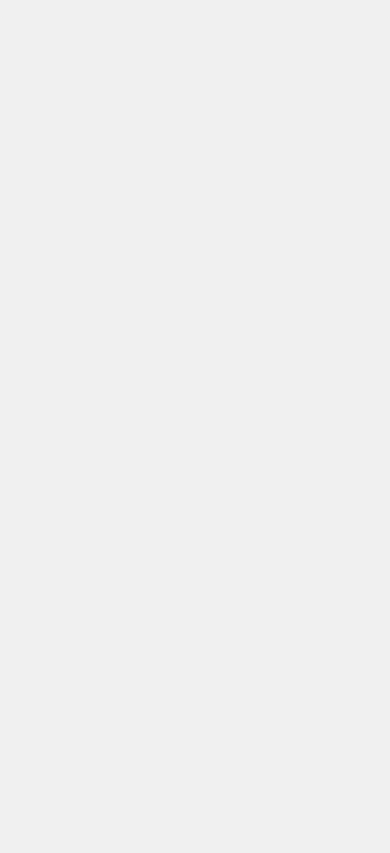
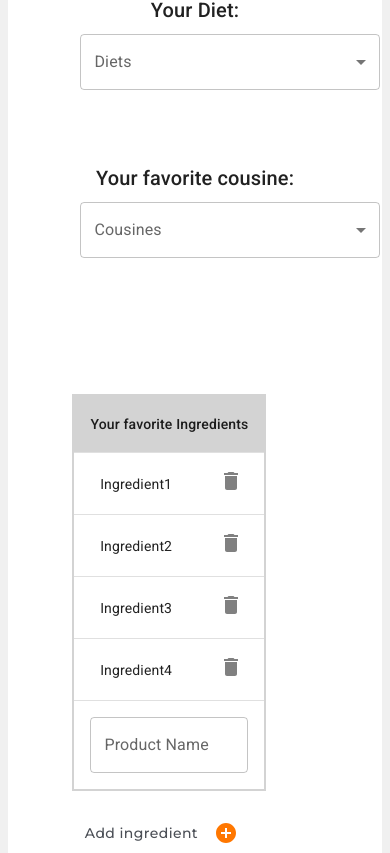
Before and after one commit to Deveneven/TasTier, a React (Create React App) app in the folder frontend/: page /diets in a window 390 px wide. Shown: the part 931-1784 px from the top of the page. Before the commit the page ends 949 px from the top, so only its background shows below. Built offline with nearby package versions, Linux system fonts and the light colour scheme.

Commit message:
Made a diet settings menu, still have to finish responsiveness of it

```diff
--- a/frontend/src/Screen/DietSettingsScreen/DietSettingsScreen.tsx
+++ b/frontend/src/Screen/DietSettingsScreen/DietSettingsScreen.tsx
@@ -5,7 +5,22 @@ import Grid from '@mui/material/Grid';
 import Avatar from '@mui/material/Avatar';
 import Typography from '@mui/material/Typography';
 import IngredientTableDiets from './IngredientTableDiets';
+import MultiSelectMenu from './MultiSelectMenu';
+import Button from '@mui/material/Button';
+
 const DietSettingsScreen = () => {
+  const [options] = React.useState<string[]>([
+    'Oliver Hansen',
+    'Van Henry',
+    'April Tucker',
+    'Ralph Hubbard',
+    'Omar Alexander',
+    'Carlos Abbott',
+    'Miriam Wagner',
+    'Bradley Wilkerson',
+    'Virginia Andrews',
+    'Kelly Snyder',
+  ]);
   return (
     <BaseLayout>
       <Box
@@ -41,18 +56,35 @@ M
         <Grid
           container
           margin="auto"
+          justifyContent="space-between"
           sx={{gap: {xs: '1rem', sm: '2rem'}}}
         >
           <Grid item md={5}
           >
             < IngredientTableDiets buttonName={'allergen'} tableName={'Your allergens'}/>
           </Grid>
-          <Grid item md={5} sx={{textAlign: {xs: 'center', sm: 'left'}, margin: 'auto'}} >
-            <Typography component="h4" variant="h6" sx={{wordWrap: ' break-word', textAlign: 'left'}}>
-                John Doe diet preferences
-            </Typography>
+          <Grid item md={5} >
+            <MultiSelectMenu inputName={'Your Diet:'} label={'Diets'} options={options}/>
+            <MultiSelectMenu inputName={'Your favorite cousine:'} label={'Cousines'} options={options}/>
           </Grid>
         </Grid>
+        <Grid
+          container
+          margin="auto"
+          justifyContent="space-between"
+          sx={{gap: {xs: '1rem', sm: '2rem'}}}
+        >
+          <Grid item md={5}
+          >
+            < IngredientTableDiets buttonName={'ingredient'} tableName={'Your favorite Ingredients'}/>
+          </Grid>
+          <Grid item md={5}>
+            < IngredientTableDiets buttonName={'ingredient'} tableName={'Your least favorite Ingredients'}/>
+          </Grid>
+        </Grid>
+        <Button variant="contained" sx={{width: '300px', margin: 'auto'}}>
+Save
+        </Button>
       </Box>
     </BaseLayout>
   );
--- a/frontend/src/Screen/DietSettingsScreen/IngredientTableDiets.tsx
+++ b/frontend/src/Screen/DietSettingsScreen/IngredientTableDiets.tsx
@@ -10,16 +10,21 @@ import {
 } from '@mui/material';
 import AddCircleIcon from '@mui/icons-material/AddCircle';
 import DeleteIcon from '@material-ui/icons/Delete';
-
+import CustomAutocomplete from '../../Shared/Components/Autocomplete/CustomAutocomplete';
 type IngredientTableDietsProps = {
 tableName: string;
 buttonName: string;
 };
+type ProductType = {
+Id: number;
+Name: String;
+};
+
 const IngredientTableDiets = ({tableName, buttonName}:IngredientTableDietsProps) => {
-  const [testData, setTestData] = useState<Array<any> | undefined>(
-      [{Name: 'Ingredient1'}, {Id: 1, Name: 'Ingredient2'}, {Id: 2, Name: 'Ingredient3'}, {Id: 3, Name: 'Ingredient4'}],
+  const [testData, setTestData] = useState<Array<ProductType>>(
+      [{Id: 0, Name: 'Ingredient1'}, {Id: 1, Name: 'Ingredient2'}, {Id: 2, Name: 'Ingredient3'}, {Id: 3, Name: 'Ingredient4'}],
   );
-
+  const [productName, setProductName] = useState<String>('');
   return (
     <div>
       <TableContainer>
@@ -57,11 +62,28 @@ const IngredientTableDiets = ({tableName, buttonName}:IngredientTableDietsProps)
                 </TableCell>
               </TableRow>
             )}
+            <TableRow>
+              <TableCell align="center" colSpan={2} >
+                <CustomAutocomplete
+                  freeSolo
+                  options={['Bananas', 'Chocolate', 'Milk']}
+                  value={productName}
+                  onChange={(event, newValue) => setProductName(newValue)}
+                  filterSelectedOptions
+                  label='Product Name'
+                  placeholder='Search for specific brand' />
+              </TableCell>
+            </TableRow>
           </TableBody>
         </Table>
         <Button
           fullWidth
-          sx={{mt: 3, marginInline: 'auto', textAlign: 'center'}}>
+          sx={{mt: 3, marginInline: 'auto', textAlign: 'center'}}
+          onClick= {() => {
+            if (!productName) return;
+            if (testData) setTestData((testData) =>[...testData, {Id: testData?.length, Name: productName}] );
+            else setTestData([{Id: 0, Name: productName}]);
+          }}>
          Add {buttonName} <AddCircleIcon sx={{marginBlock: '0 !important', marginInline: '1rem', color: 'hsl(28, 100%, 50%)'}}/>
         </Button>
       </TableContainer>
--- /dev/null
+++ b/frontend/src/Screen/DietSettingsScreen/MultiSelectMenu.tsx
@@ -0,0 +1,49 @@
+import React from 'react';
+import OutlinedInput from '@mui/material/OutlinedInput';
+import InputLabel from '@mui/material/InputLabel';
+import MenuItem from '@mui/material/MenuItem';
+import FormControl from '@mui/material/FormControl';
+import Select, {SelectChangeEvent} from '@mui/material/Select';
+import Typography from '@mui/material/Typography';
+
+type MultiSelectMenuProps = {
+inputName:string;
+label: string;
+options : string[];
+};
+
+const MultiSelectMenu = ({inputName, label, options} : MultiSelectMenuProps) => {
+  const [optionValue, setOptionValue] = React.useState<string[]>([]);
+
+  const handleChange = (event: SelectChangeEvent<typeof options>) => {
+    const {
+      target: {value},
+    } = event;
+    setOptionValue(
+      // On autofill we get a stringified value.
+      typeof value === 'string' ? value.split(',') : value,
+    );
+  };
+  return (
+    <div style={{padding: '2rem'}}>
+      <Typography component="h4" variant="h6" sx={{wordWrap: ' break-word', textAlign: {xs: 'center', sm: 'left'}}}>
+        {inputName}
+      </Typography>
+      <FormControl sx={{m: 1, width: '300px'}}>
+        <InputLabel id="demo-multiple-name-label">{label}</InputLabel>
+        <Select
+          labelId="demo-multiple-name-label"
+          id="demo-multiple-name"
+          multiple
+          value={optionValue}
+          onChange={handleChange}
+          input={<OutlinedInput label={label} />}
+        >
+          {options.map((name, key) => ( <MenuItem key={key} value={name}>{name}</MenuItem>))}
+        </Select>
+      </FormControl>
+    </div>
+  );
+};
+
+export default MultiSelectMenu;
```
